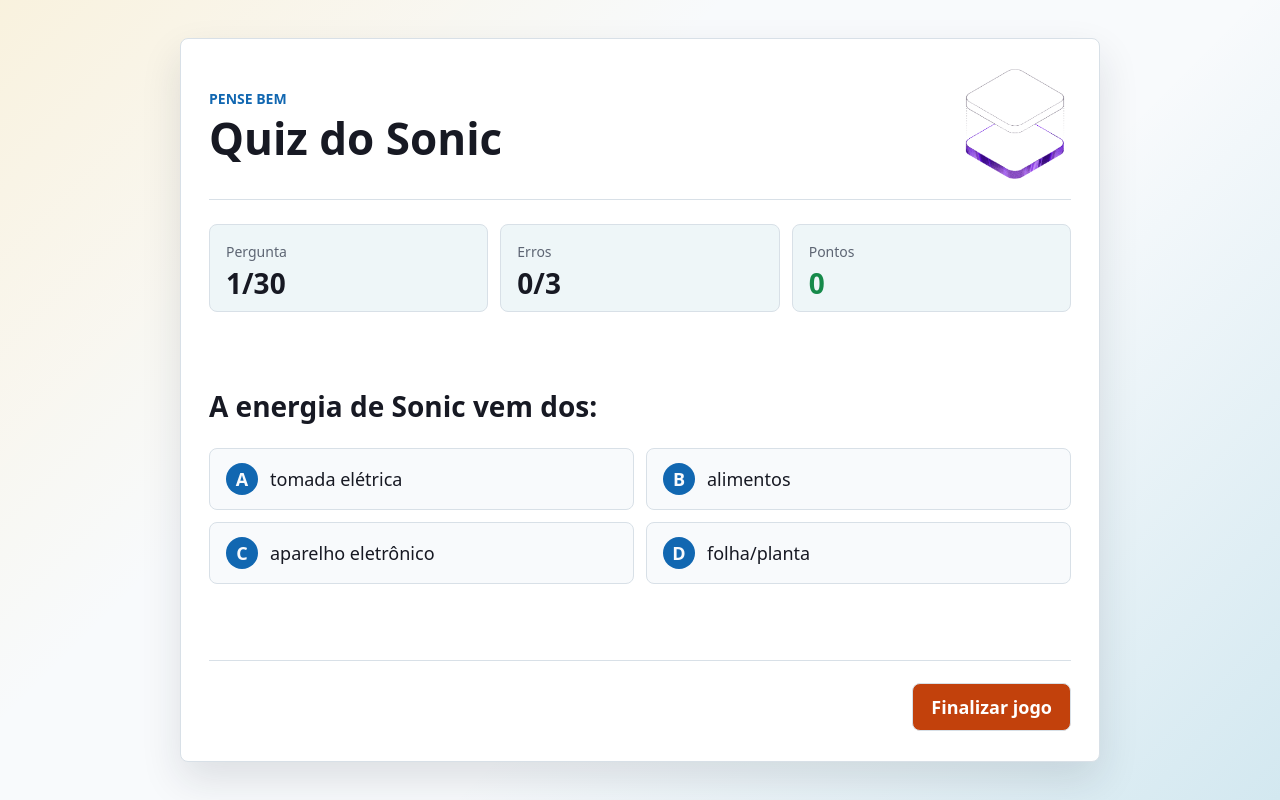
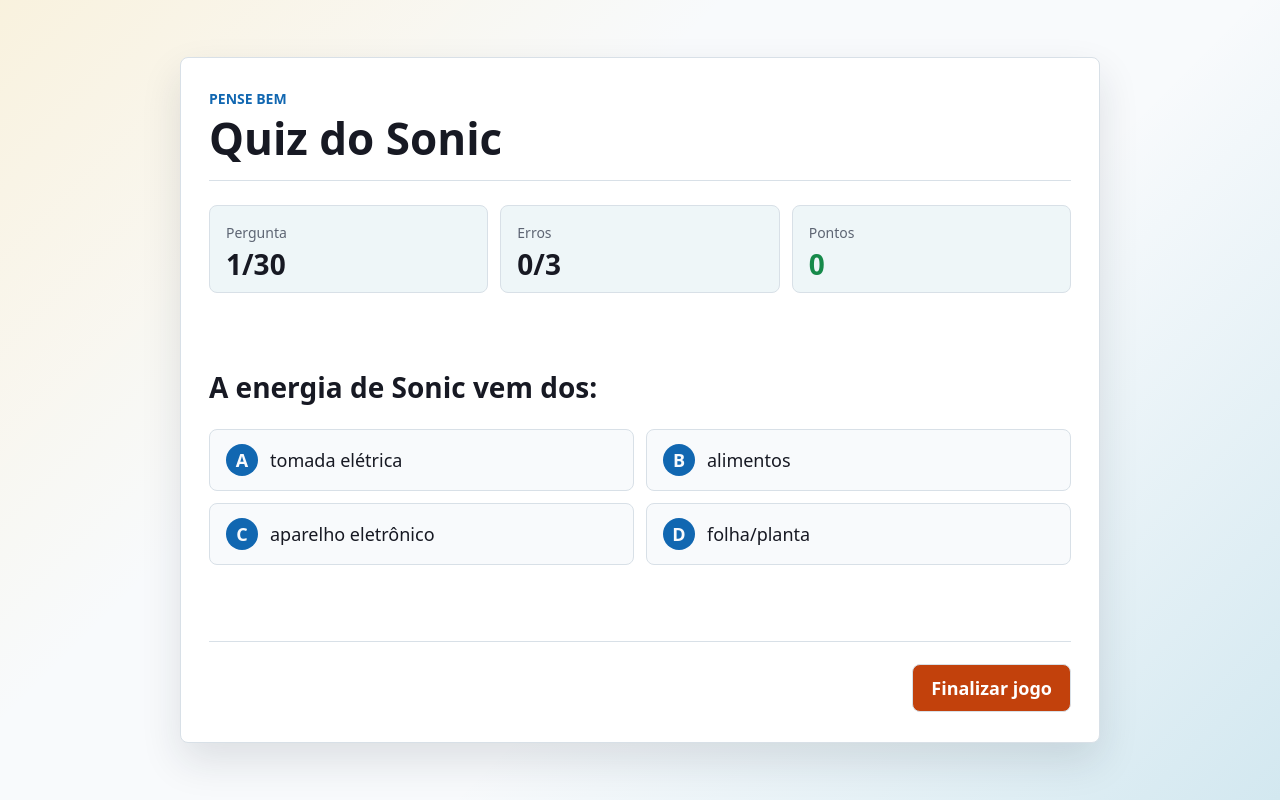
Before and after one commit to aronbarbosag/pense-bem, a React (Vite) app: page / in a window 1280 px wide. Built offline with nearby package versions, Linux system fonts and the light colour scheme.

Commit message:
fix:remove hero image

```diff
--- a/src/App.jsx
+++ b/src/App.jsx
@@ -56,7 +56,7 @@
             <h1 id="quiz-title">Quiz do Sonic</h1>
           </div>
 
-          <img className="hero-image" src={heroImg} alt="Sonic" />
+
         </div>
 
         <div className="status-bar" aria-label="Status do jogo">
```
Also changed, not shown: 1 other file (tests, documents, lock files or other folders).
